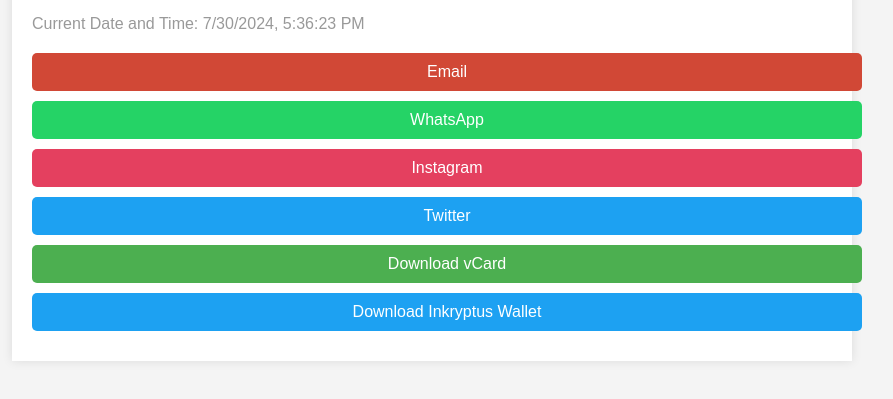
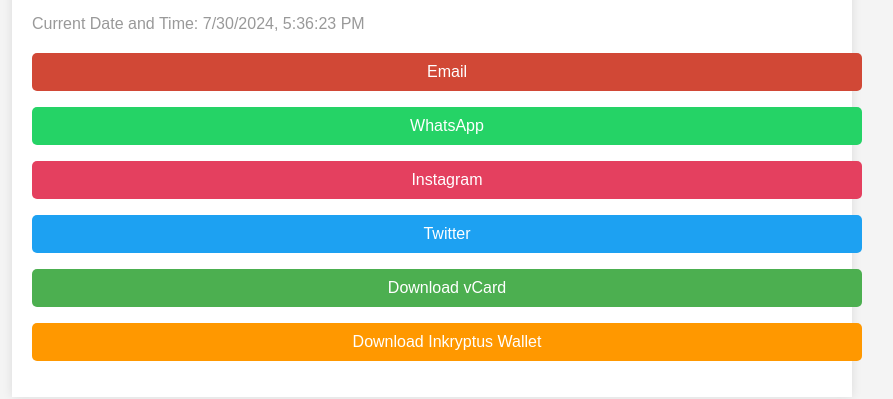
Before and after one commit to casaron14/My-Contact, a plain HTML site: page index.html in a window 1280 px wide. Shown: the part 183-582 px from the top of the page, without its empty margins (208-1101 px from the left). Drawn offline with Linux system fonts and the light colour scheme.

Commit message:
index.html

```diff
--- a/index.html
+++ b/index.html
@@ -15,13 +15,13 @@
         </div>
         <p id="intro">Hello! My name is Charity Aron, and I'm excited to connect with you. Please feel free to reach out to me through any of the platforms below or save my contact information using the vCard option.</p>
         <p id="datetime"></p>
-        <div class="contact-links">
-            <a href="mailto:charitysaul@dienacademy.com" class="contact-link email">Email</a>
-            <a href="https://wa.me/qr/FZZAGZETV5NCP1" class="contact-link whatsapp">WhatsApp</a>
-            <a href="https://www.instagram.com/casxiv/" class="contact-link instagram">Instagram</a>
-            <a href="https://twitter.com/casxiv" class="contact-link twitter">Twitter</a>
-            <a href="vcard.vcf" class="contact-link vcard">Download vCard</a>
-            <a href="https://inkryptusdashmobile.page.link?apn=com.inkryptus.mobile&ibi=com.inkryptus&isi=1618007158&link=https%3A%2F%2Freferral-casxiv" class="contact-link twitter">Download Inkryptus Wallet</a>
+         <div class="contact-links">
+            <p><a href="mailto:charitysaul@dienacademy.com" class="contact-link email">Email</a></p>
+            <p><a href="https://wa.me/qr/FZZAGZETV5NCP1" class="contact-link whatsapp">WhatsApp</a></p>
+            <p><a href="https://www.instagram.com/casxiv/" class="contact-link instagram">Instagram</a></p>
+            <p><a href="https://twitter.com/casxiv" class="contact-link twitter">Twitter</a></p>
+            <p><a href="vcard.vcf" class="contact-link vcard">Download vCard</a></p>
+            <p><a href="https://inkryptusdashmobile.page.link?apn=com.inkryptus.mobile&ibi=com.inkryptus&isi=1618007158&link=https%3A%2F%2Freferral-casxiv" class="contact-link wallet">Download Inkryptus Wallet</a></p>
         </div>
     </div>
 </body>
```
